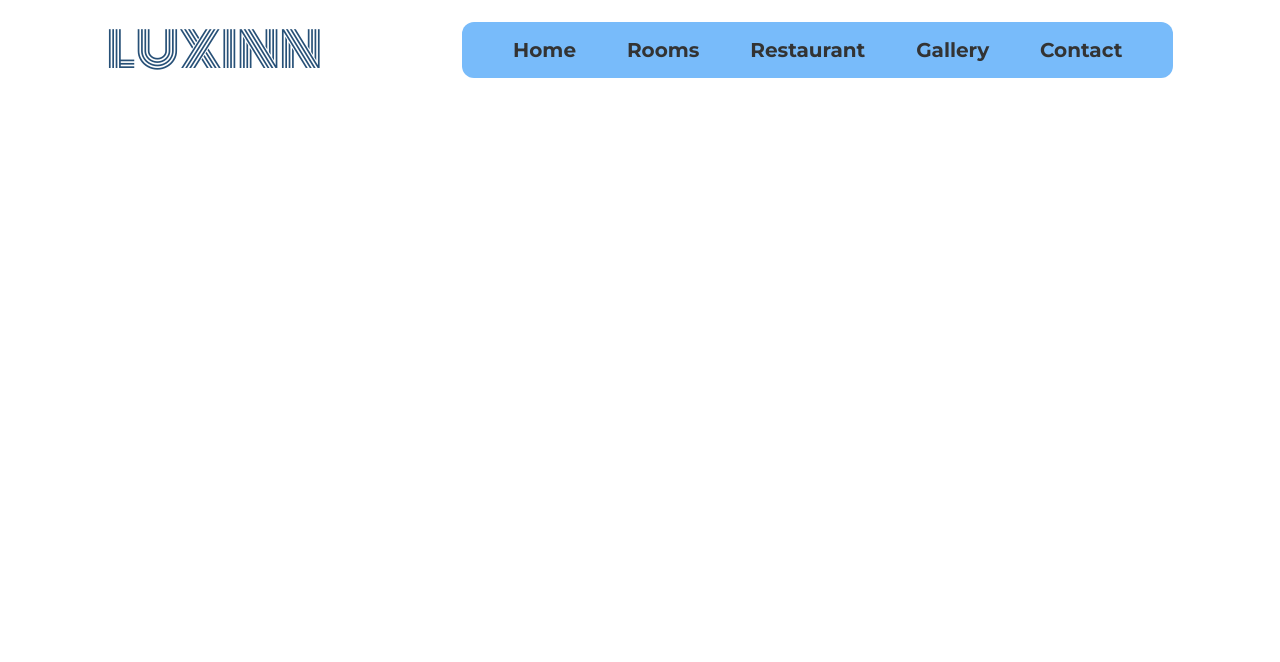
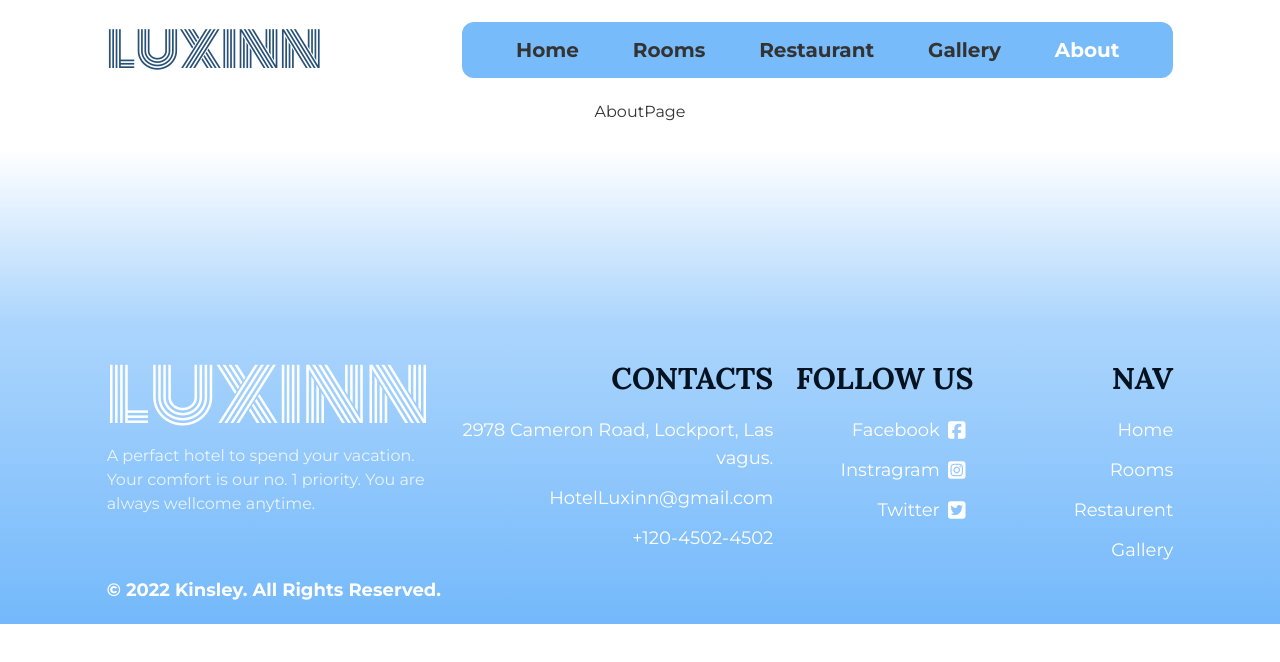
Before and after one commit to SDKishor/luxinn_hotel, a React (Create React App) app: page /about in a window 1280 px wide. Shown: the top 662 px of the page. Built offline with nearby package versions, Linux system fonts and the light colour scheme.

Commit message:
roompage gallerypage done.

```diff
--- a/src/App.js
+++ b/src/App.js
@@ -1,7 +1,8 @@
 import { Route, Routes } from "react-router-dom";
 import "./App.css";
+import { Footer } from "./components/Footer";
 import { Header } from "./components/Header";
-import { ContactPage } from "./pages/ContactPage";
+import { AboutPage } from "./pages/AboutPage";
 import { GalleryPage } from "./pages/GalleryPage";
 import { Home } from "./pages/Home";
 import { RestaurantPage } from "./pages/RestaurantPage";
@@ -16,8 +17,9 @@ function App() {
         <Route path="/rooms" element={<RoomsPage></RoomsPage>} />
         <Route path="/restaurant" element={<RestaurantPage></RestaurantPage>} />
         <Route path="/gallery" element={<GalleryPage></GalleryPage>} />
-        <Route path="/Contact" element={<ContactPage></ContactPage>} />
+        <Route path="/about" element={<AboutPage></AboutPage>} />
       </Routes>
+      <Footer></Footer>
     </div>
   );
 }
--- /dev/null
+++ b/src/components/Footer.jsx
@@ -0,0 +1,107 @@
+import {
+  faFacebookSquare,
+  faInstagramSquare,
+  faTwitterSquare,
+} from "@fortawesome/free-brands-svg-icons";
+import { FontAwesomeIcon } from "@fortawesome/react-fontawesome";
+import React from "react";
+import { Link } from "react-router-dom";
+
+export const Footer = () => {
+  return (
+    <footer className="w-full flex flex-col items-center justify-end neutral min-h-[500px]  footer_gradient">
+      <div className="flex justify-between pt-10 pb-0 w-10/12 max-md:flex-col max-md:w-full max-w-[1600px] ">
+        <div className="w-[350px] text-base-100  max-md:pb-8 max-md:w-full max-md:text-center max-md:order-3">
+          <div className="text-7xl font-['monoton'] max-md:text-6xl pb-3">
+            LUXINN
+          </div>
+          <p className="opacity-80">
+            A perfact hotel to spend your vacation. Your comfort is our no. 1
+            priority. You are always wellcome anytime.
+          </p>
+        </div>
+
+        <div className="text-right text-base-100 text-lg max-md:order-1 max-md:pt-40 max-md:text-left max-md:text-base max-md:p-5">
+          <div className="font-bold font-[lora] text-neutral text-3xl opacity-1 uppercase pb-5 max-md:text-2xl">
+            contacts
+          </div>
+          <p className=" pb-3">2978 Cameron Road, Lockport, Las vagus.</p>
+          <p className="link link-hover pb-3">HotelLuxinn@gmail.com</p>
+          <p className=" pb-3">+120-4502-4502</p>
+        </div>
+
+        <div className="flex max-md:order-2 max-md:p-5">
+          <div className="text-right text-base-100 text-lg  w-[200px] max-md:text-left">
+            <div className="font-bold font-[lora] text-neutral text-3xl opacity-1 uppercase pb-5 max-md:text-2xl">
+              Follow us
+            </div>
+            <div className="flex items-center justify-end max-md:justify-start">
+              <a
+                href={"https://www.facebook.com/"}
+                target="_blank"
+                rel="noreferrer"
+                className="link link-hover pb-3 block max-md:order-2"
+              >
+                Facebook
+              </a>
+              <FontAwesomeIcon
+                icon={faFacebookSquare}
+                className="link link-hover px-2 pb-3 block text-xl max-md:order-1 max-md:pl-0"
+              />
+            </div>
+
+            <div className="flex items-center justify-end max-md:justify-start">
+              <a
+                href="https://www.instagram.com/"
+                className="link link-hover pb-3 block max-md:order-2"
+                target="_blank"
+                rel="noreferrer"
+              >
+                Instragram
+              </a>
+              <FontAwesomeIcon
+                icon={faInstagramSquare}
+                className="link link-hover px-2 pb-3 block text-xl max-md:order-1 max-md:pl-0"
+              />
+            </div>
+
+            <div className="flex items-center justify-end max-md:justify-start">
+              <a
+                href="https://twitter.com/"
+                className="link link-hover pb-3 block max-md:order-2"
+                target="_blank"
+                rel="noreferrer"
+              >
+                Twitter
+              </a>
+              <FontAwesomeIcon
+                icon={faTwitterSquare}
+                className="link link-hover px-2 pb-3 block text-xl max-md:order-1 max-md:pl-0"
+              />
+            </div>
+          </div>
+          <div className="text-right text-base-100 text-lg w-[200px]">
+            <div className="font-bold font-[lora] text-neutral text-3xl opacity-1 uppercase pb-5 max-md:text-2xl">
+              NAV
+            </div>
+            <Link to={"/"} className="link link-hover pb-3 block">
+              Home
+            </Link>
+            <Link to={"/Rooms"} className="link link-hover pb-3 block">
+              Rooms
+            </Link>
+            <Link to={"/Restaurant"} className="link link-hover pb-3 block">
+              Restaurent
+            </Link>
+            <Link to={"/Gallery"} className="link link-hover pb-3 block">
+              Gallery
+            </Link>
+          </div>
+        </div>
+      </div>
+      <div className="pb-5 text-lg font-bold text-base-100 w-10/12 max-md:text-center max-md:text-base  max-w-[1600px]">
+        © 2022 Kinsley. All Rights Reserved.
+      </div>
+    </footer>
+  );
+};
--- a/src/components/Header.jsx
+++ b/src/components/Header.jsx
@@ -51,19 +51,19 @@ export const Header = () => {
       </li>
       <li className="hover:text-base-100">
         <NavLink
-          to="/Contact"
+          to="/about"
           className={({ isActive }) =>
             isActive ? "text-base-100 " : undefined
           }
         >
-          Contact
+          About
         </NavLink>
       </li>
     </>
   );
 
   return (
-    <header className="flex items-center  justify-between w-10/12 h-[100px] z-10">
+    <header className="flex items-center  justify-between w-10/12 h-[100px] z-10 max-w-[1600px]">
       <div className="text-5xl font-['monoton'] text-accent ">LUXINN</div>
       <nav
         id="navbar"
--- a/src/index.css
+++ b/src/index.css
@@ -26,6 +26,15 @@ code {
       rgba(116, 185, 251, 0.63) 100%
     ),
     url("../src/assets/hero.jpg");
+}
+
+.footer_gradient {
+  background: linear-gradient(
+    to bottom,
+    rgb(255, 255, 255) 5%,
+    rgba(116, 185, 251, 0.6) 40%,
+    rgba(116, 185, 251) 100%
+  );
 }
 
 .bg_center_utility {
--- /dev/null
+++ b/src/pages/AboutPage.jsx
@@ -0,0 +1,5 @@
+import React from "react";
+
+export const AboutPage = () => {
+  return <div>AboutPage</div>;
+};
--- a/src/pages/ContactPage.jsx
+++ /dev/null
@@ -1,5 +0,0 @@
-import React from "react";
-
-export const ContactPage = () => {
-  return <div>ContactPage</div>;
-};
--- a/src/pages/GalleryPage.jsx
+++ b/src/pages/GalleryPage.jsx
@@ -1,5 +1,39 @@
-import React from "react";
+import React, { useEffect, useState } from "react";
+import { ShowCaseCard } from "../components/ShowCaseCard";
 
 export const GalleryPage = () => {
-  return <div>GalleryPage</div>;
+  const [windowSize, setWindowSize] = useState(getWindowSize());
+
+  useEffect(() => {
+    function handleWindowResize() {
+      setWindowSize(getWindowSize());
+    }
+
+    window.addEventListener("resize", handleWindowResize);
+
+    return () => {
+      window.removeEventListener("resize", handleWindowResize);
+    };
+  }, []);
+
+  function getWindowSize() {
+    const { innerWidth, innerHeight } = window;
+    return { innerWidth, innerHeight };
+  }
+
+  return (
+    <main className="w-full flex flex-col items-center justify-center">
+      <section className="py-6 w-10/12 max-w-[1600px] max-md:w-full flex flex-col items-center">
+        <h2 className="uppercase font-[lora] my-8  max-md:text-center max-md:font-bold max-md:text-xl text-4xl font-bold ">
+          Around Our hotel
+        </h2>
+
+        <div className="">
+          <ShowCaseCard />
+          <ShowCaseCard alignRign={windowSize.innerWidth > 768 && true} />
+          <ShowCaseCard />
+        </div>
+      </section>
+    </main>
+  );
 };
--- a/src/pages/RoomsPage.jsx
+++ b/src/pages/RoomsPage.jsx
@@ -1,5 +1,51 @@
 import React from "react";
+import { RoomCard } from "../components/RoomCard";
 
 export const RoomsPage = () => {
-  return <div>RoomsPage</div>;
+  return (
+    <main className="w-full flex flex-col items-center justify-center ">
+      <section className="bg-secondary w-full flex flex-col items-center py-6">
+        <div className=" flex justify-between items-center w-10/12 max-w-[1600px] ">
+          <div className=" w-5/6 max-md:w-full">
+            <h3 className="uppercase  font-[lora] my-3  max-md:text-center max-md:font-bold max-md:text-xl text-4xl font-bold ">
+              Our Best Rooms
+            </h3>
+            <p
+              className="font-normal w-3/6 text-2xl mb-6 max-md:w-full
+            max-md:hidden max-md:text-center"
+            >
+              Here is some of our best rooms to relax for your vacation
+            </p>
+          </div>
+        </div>
+
+        <div className="grid grid-cols-3 gap-3 place-items-center max-md:grid-cols-1 max-lg:grid-cols-2 max-md:w-full justify-between w-10/12 max-w-[1600px] mb-6 ">
+          <RoomCard></RoomCard>
+          <RoomCard></RoomCard>
+          <RoomCard></RoomCard>
+        </div>
+      </section>
+
+      <section className=" w-full flex flex-col items-center py-6">
+        <div className=" flex justify-between items-center w-10/12 max-w-[1600px] ">
+          <div className=" w-5/6 max-md:w-full">
+            <h3 className="uppercase  font-[lora] my-3 mb-8 max-md:text-center max-md:font-bold max-md:text-xl text-4xl font-bold ">
+              All Available Rooms
+            </h3>
+          </div>
+        </div>
+
+        <div className="grid grid-cols-3 gap-5 place-items-center max-md:flex-col max-md:w-full justify-between w-10/12 max-w-[1600px] mb-6 ">
+          <RoomCard></RoomCard>
+          <RoomCard></RoomCard>
+          <RoomCard></RoomCard>
+          <RoomCard></RoomCard>
+          <RoomCard></RoomCard>
+          <RoomCard></RoomCard>
+          <RoomCard></RoomCard>
+          <RoomCard></RoomCard>
+        </div>
+      </section>
+    </main>
+  );
 };
```
Also changed, not shown: src/pages/Home.jsx (+26 -14 lines).
